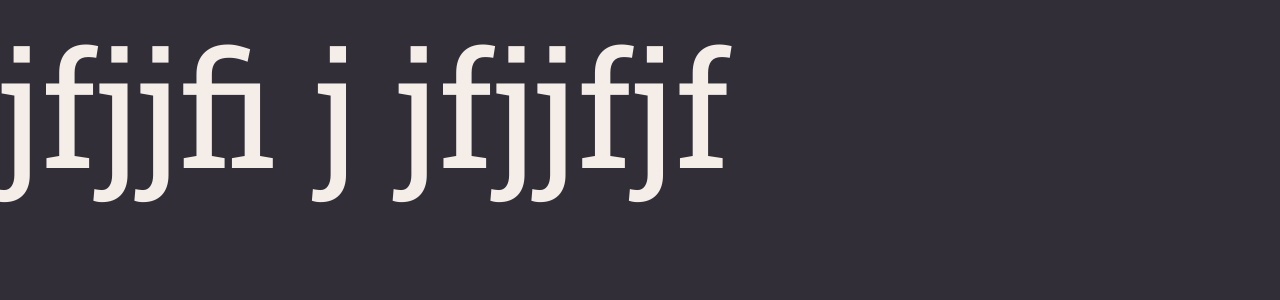
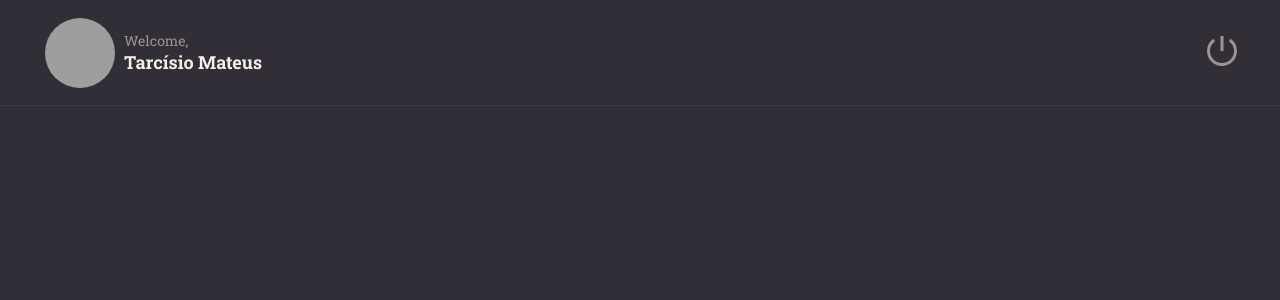
Before and after one commit to tarcisioMateus/rocketnotes, a React (Vite) app: page / in a window 1280 px wide. Shown: the top 300 px of the page. Built offline with nearby package versions, Linux system fonts and the light colour scheme; grey boxes are pictures that could not be loaded.

Commit message:
created components/Header

```diff
--- /dev/null
+++ b/src/components/Header/index.jsx
@@ -0,0 +1,23 @@
+import { RiShutDownLine } from 'react-icons/ri'
+
+import { Container, Profile, Button } from "./styles";
+
+export function Header() {
+  return (
+    <Container>
+      <Profile>
+        <img
+        src = 'https://github.com/tarcisioMateus.png'
+        alt = "Picture from user"/>
+        <div>
+          <spam>Welcome,</spam>
+          <strong>Tarcísio Mateus</strong>
+        </div>
+      </Profile>
+
+      <Button>
+        <RiShutDownLine/>
+      </Button>
+    </Container>
+  )
+}
--- /dev/null
+++ b/src/components/Header/styles.js
@@ -0,0 +1,53 @@
+import styled from 'styled-components'
+
+export const Container = styled.div`
+  grid-area: header;
+
+  display: flex;
+  justify-content: space-between;
+  height: 10.6rem;
+  width: 100%;
+
+  border-bottom: 1px solid ${ ({theme}) => theme.COLORS.BACKGROUND_700};
+`
+
+export const Profile = styled.div`
+  display: flex;
+  align-items: center;
+  gap: 0.9rem;
+  margin-left: 4.5rem;
+
+  >img {
+    height: 7rem;
+    width: 7rem;
+    border-radius: 50%;
+    cursor: pointer;
+  }
+
+  >div {
+    display: flex;
+    flex-direction: column;
+
+    spam {
+      font-size: 1.4rem;
+      line-height: 1.8rem;
+      color: ${ ({theme}) => theme .COLORS.GRAY_100};
+    }
+
+    strong {
+      font-size: 1.8rem;
+      line-height: 2.4rem;
+    }
+  }
+`
+
+export const Button = styled.button`
+  background: none;
+  border: none;
+  margin-right: 4rem;
+
+  >svg {
+    font-size: 3.6rem;
+    color: ${ ({ theme }) => theme.COLORS.GRAY_100};
+  }
+`
--- a/src/pages/Details/index.jsx
+++ b/src/pages/Details/index.jsx
@@ -1,9 +1,11 @@
+import { Header } from '../../components/Header'
+
 import { Container } from './styles'
 
 export function Details() {
   return (
     <Container>
-      <p>jfjjfi j jfjjfjf</p>
+      <Header/>
     </Container>
   )
 }
--- a/src/styles/global.js
+++ b/src/styles/global.js
@@ -18,7 +18,7 @@ export default createGlobalStyle`
   body, input, textarea, button {
     color: ${ ({theme}) => theme.COLORS.WHITE };
     font-family: 'Roboto Slab', serif;
-    font-size: 16rem;
+    font-size: 1.6rem;
     outline: none;
   }
 
```
